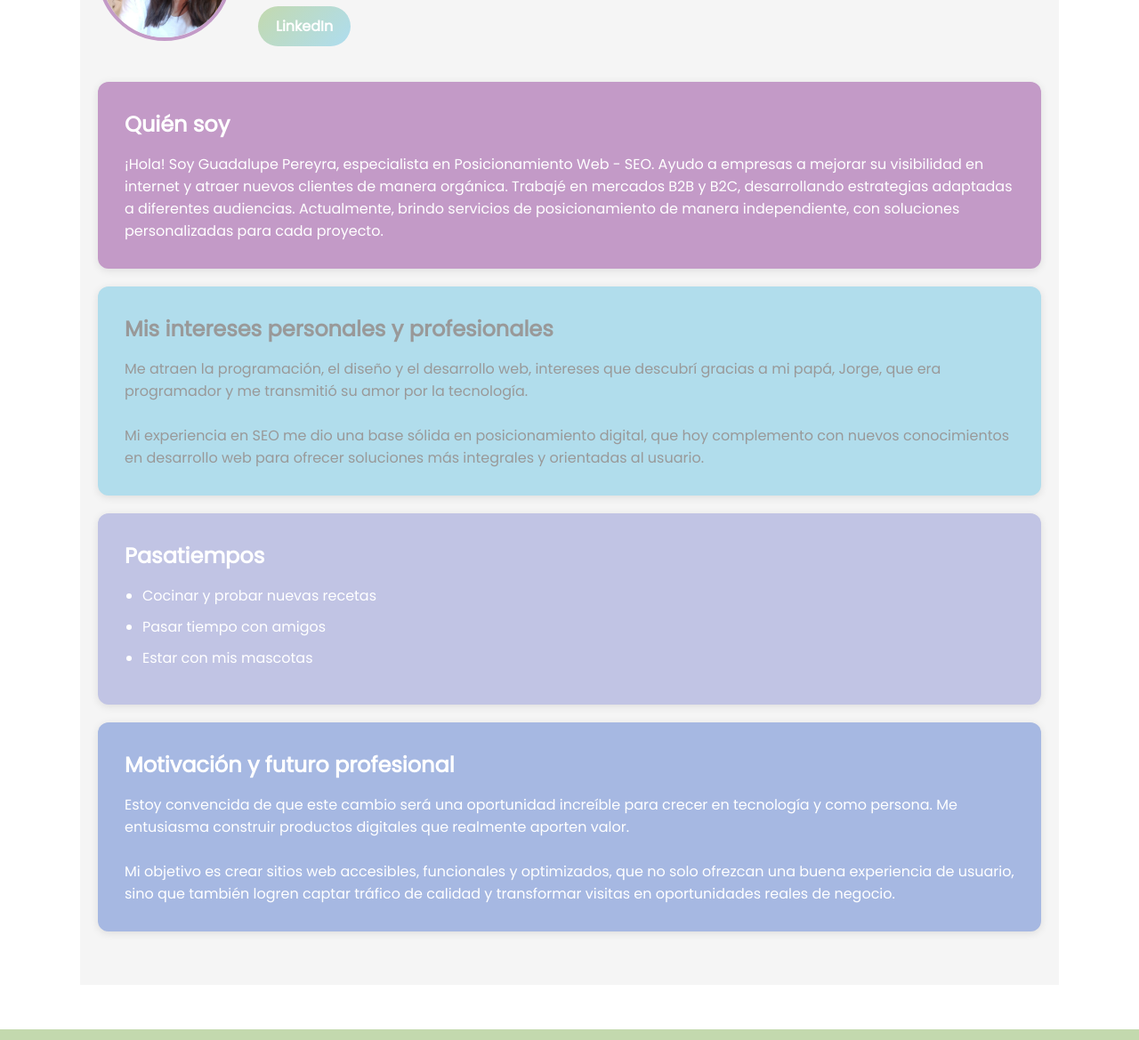
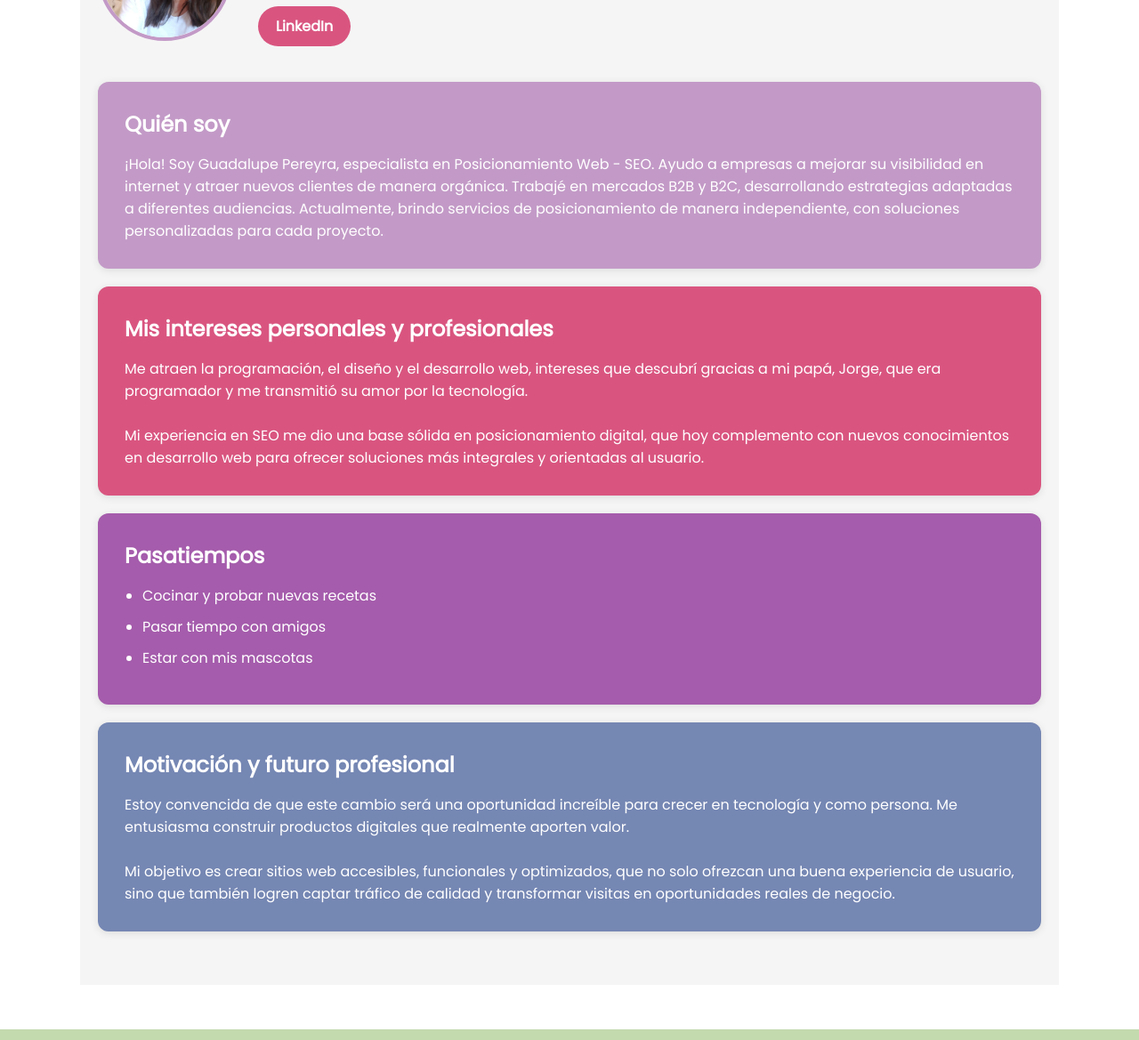
Before and after one commit to guadapereyram/2-parcial, a plain HTML site: page sobre-mi.html in a window 1280 px wide. Shown: the part 271-1440 px from the top of the page at 89% size. Drawn offline with nearby package versions, Linux system fonts and the light colour scheme.

Commit message:
cambios en sobre mi y titles

```diff
--- a/css/sobre-mi.css
+++ b/css/sobre-mi.css
@@ -43,7 +43,7 @@ section {
 .boton-linkedin {
     margin-top: 10px;
     display: inline-block;
-    background: linear-gradient(135deg, #C3D9AE, #AEDDF0);
+    background: #d95580;
     color: white;
     padding: 10px 20px;
     border-radius: 25px;
@@ -72,16 +72,16 @@ section {
 }
 
 .card-celeste {
-    background-color: #B1DDEC;
-    color: #999999;
+    background-color: #d95580;
+    color: white;
 }
 
 .card-lila {
-    background-color: #C1C4E4;
+    background-color: #a55cac;
 }
 
 .card-azul {
-    background-color: #A6B8E2;
+    background-color: #7587b3;
 }
 
 .card h2 {
--- a/sobre-mi.html
+++ b/sobre-mi.html
@@ -3,7 +3,7 @@
 <head>
     <meta charset="UTF-8">
     <meta name="viewport" content="width=device-width, initial-scale=1.0">
-    <title>Sobre mí | Parcial N° 01 | Guadalupe Pereyra</title>
+    <title>Sobre mí | Parcial N° 02 | Guadalupe Pereyra</title>
     <meta name="description" content="Esta es la página Sobre Mí del parcial N° 1 de la materia Desarrollo una web. ¡Ingresá!">
     <!-- FUENTE POPPINS -->
     <link rel="preconnect" href="https://fonts.googleapis.com">
```
Also changed, not shown: avisos.html (+1 -1 lines), contacto.html (+1 -1 lines), desarrollo-web.html (+1 -1 lines), index.html (+1 -1 lines), materias-2025.html (+1 -1 lines).
